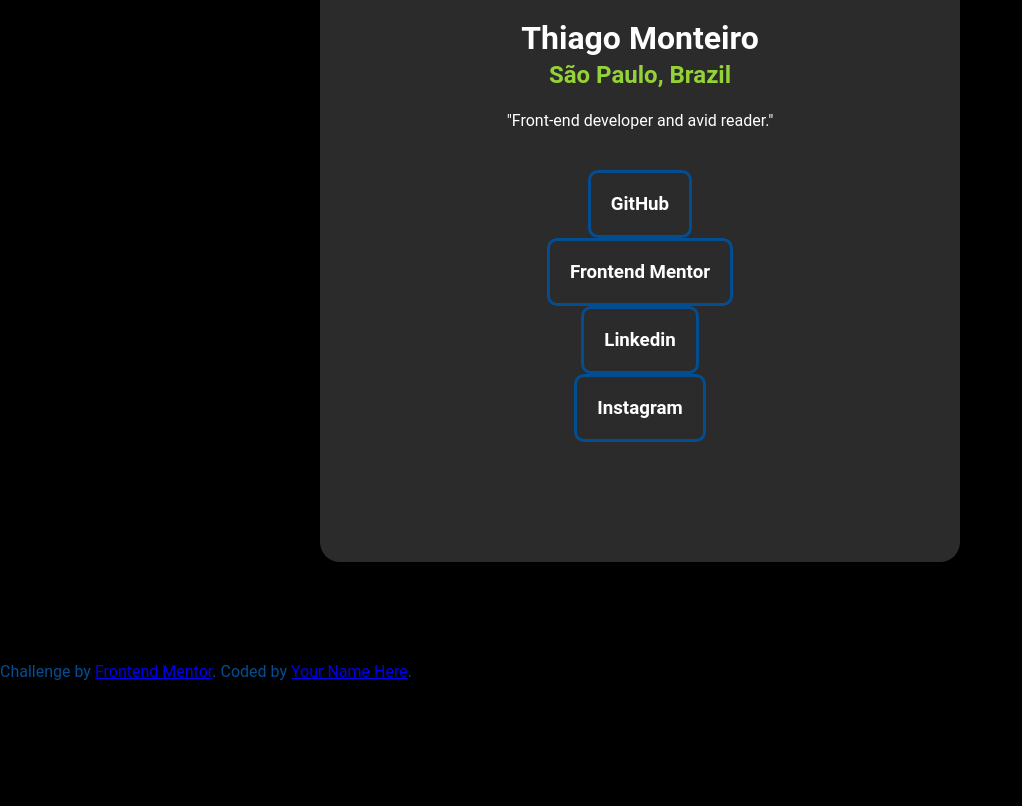
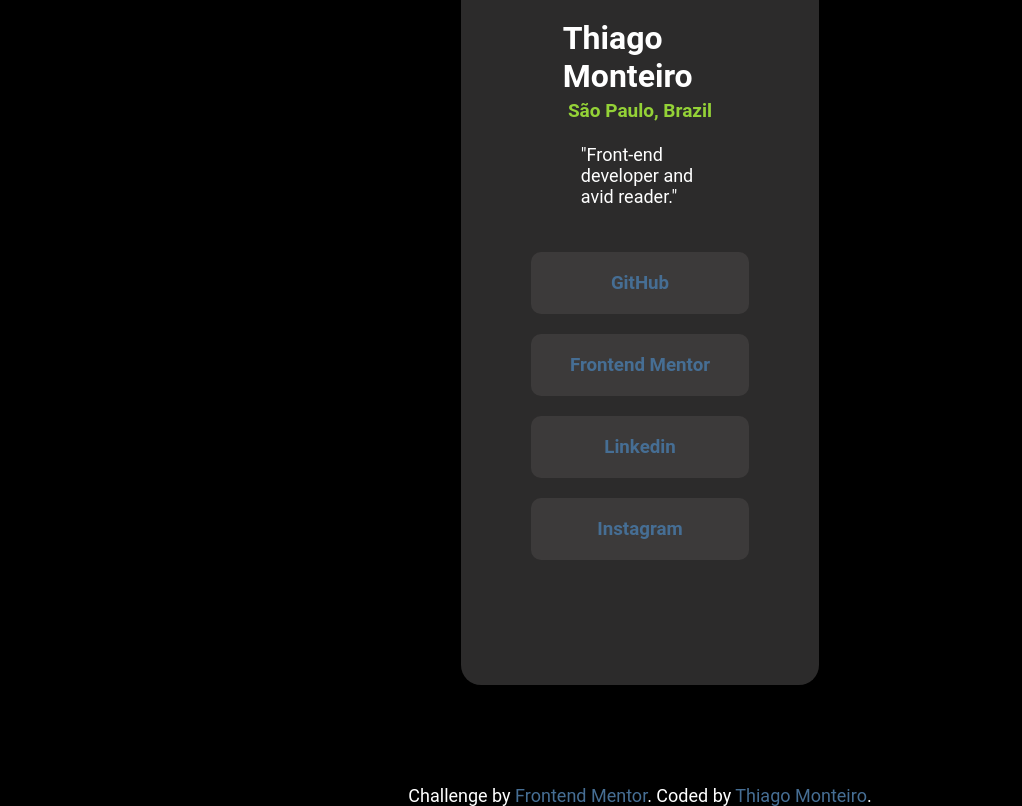
Before and after one commit to tmthiagomonteiro/social-links-profile-main, a plain HTML site: page index.html in a window 1280 px wide. Shown: the part 439-1245 px from the top of the page, without its empty margins (0-1022 px from the left). Before the commit the page ends 1120 px from the top, so only its background shows below. Drawn offline with Linux system fonts and the light colour scheme.

Commit message:
Atualizei styles e menu principal

```diff
--- a/index.html
+++ b/index.html
@@ -20,18 +20,20 @@
 
     <p>"Front-end developer and avid reader."</p>
 <main>
-  <section><h3>GitHub</h3></section>
-  <section><h3>Frontend Mentor</h3></section>
-  <section><h3>Linkedin</h3></section>
-  <section><h3>Instagram</h3></section>
+  <section><h3><a href="https://github.com/tmthiagomonteiro" target="_blank">GitHub</a></h3></section>
+  <section><h3><a href="https://www.frontendmentor.io/profile/tmthiagomonteiro" target="_blank">Frontend Mentor</a></h3></section>
+  <section><h3><a href="https://www.linkedin.com/in/thiago-monteiro-054b0833/" target="_blank">Linkedin</a></h3></section>
+  <section><h3><a href="https://www.instagram.com/tmthiagomonteiro" target="_blank">Instagram</a></h3></section>
   </main>
     </div>
 
   </div>
 
-  <div class="attribution">
-    Challenge by <a href="https://www.frontendmentor.io?ref=challenge" target="_blank">Frontend Mentor</a>.
-    Coded by <a href="#">Your Name Here</a>.
-  </div>
+  <footer>
+    <div class="attribution">
+      Challenge by <a href="https://www.frontendmentor.io?ref=challenge" target="_blank">Frontend Mentor</a>.
+      Coded by <a href="#">Thiago Monteiro</a>.
+    </div>
+  </footer>
 </body>
 </html>
--- a/style.css
+++ b/style.css
@@ -15,7 +15,7 @@ body {
     flex-direction: column;
     background-color: rgb(44, 43, 43);
     padding: 40px;
-    width: 50%;
+    width: 28%;
     align-items: center;
     margin: 100px auto;
     border-radius: 20px;
@@ -26,17 +26,31 @@ body {
     flex-direction: column;
     justify-content: center;
     align-items: center;
-    background-color: #030303;
+    background-color: #000000;
     padding: 20px;
-    border-radius: 50%;
+    border-radius: 90px;
     margin: 20px;
 }
 section {
-    border: 3px solid #034d92;
-    text-align: center;
+    background-color: rgb(60, 58, 58);
+    border: 10px solid none;
+    border-radius: 10px;
     color: white;
     border-radius: 10px;
+    margin: 15px;
+    padding: 20px;
+    display: flex;
+    width: 150%;
+    justify-content: center;
 
+}
+main, section, h3 {
+    display: flex;
+    flex-direction: column;
+    justify-content: center;
+    align-items: center;
+    padding: 5px;
+    margin: 10px;
 }
 
 h1 {
@@ -46,17 +60,24 @@ h1 {
 h2 {
     color: rgb(148, 210, 55);
     margin: 2px;
+    font-size: 19px;
 }
 p{
     color: white;
     margin: 20px;
-    font-size: 16px;
+    font-size: 18px;
 }
-main, h3 {
-    display: flex;
-    flex-direction: column;
-    justify-content: center;
-    align-items: center;
-    margin: 20px;
 
+
+.attribution {
+    color: white;
+    font-size: 12px;
+    text-align: center;
+    margin-top: 20px;
+    font-size: large;
 }
+
+a {
+    color: #466e94;
+    text-decoration: none;
+}
```
